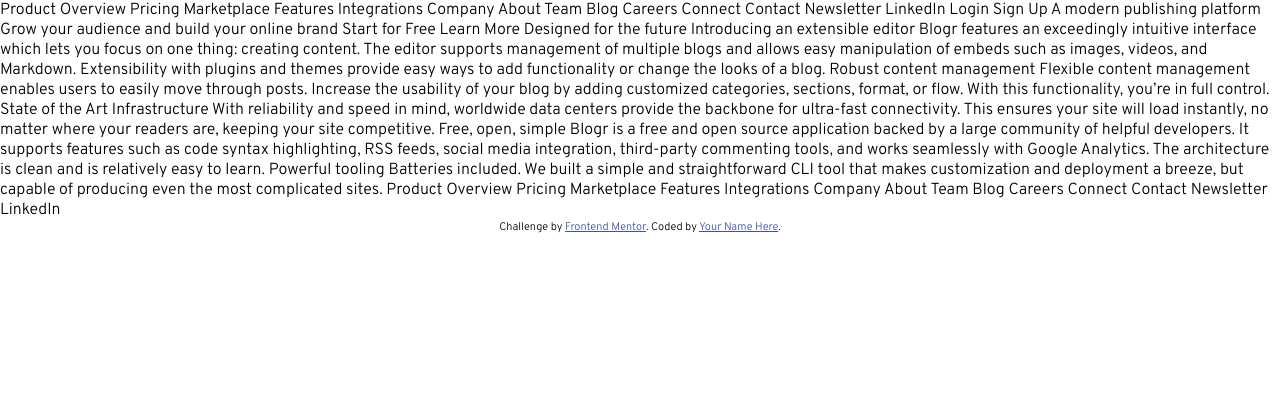
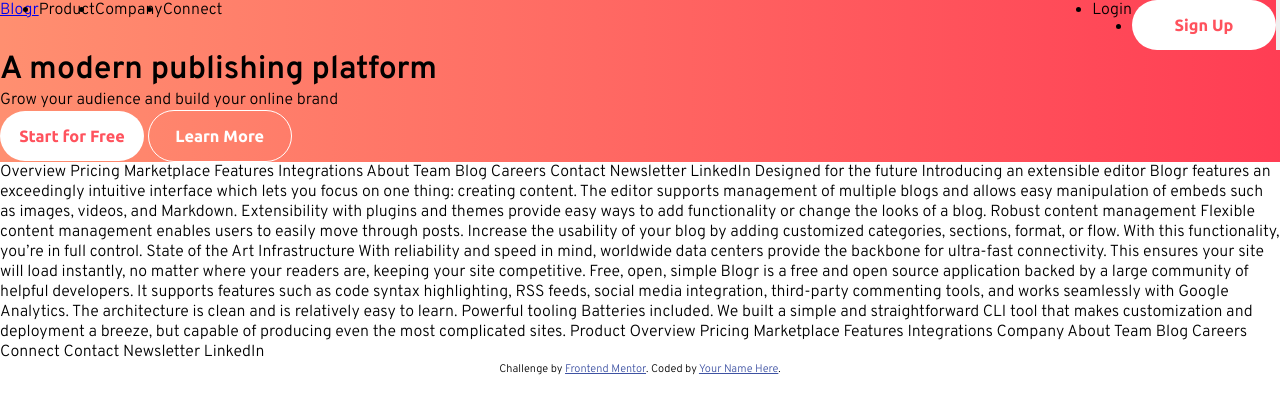
Before and after one commit to TimMartin13-Frontend-Mentor/blogr-landing-page, a website: page index.html in a window 1280 px wide. Drawn offline with Linux system fonts and the light colour scheme.

Commit message:
initial navbar layout, button styling

```diff
--- a/index.html
+++ b/index.html
@@ -15,35 +15,63 @@
   </style>
 </head>
 <body>
-  Product
+  <header class="hero-image">
+    <nav id="navbar">
+      <a href="#" class="logo">Blogr</a>
+      <div class="nav-list">
+        <ul class="menu">
+          <div class="menu-left">
+            <li>Product</li>
+            <li>Company</li>
+            <li>Connect</li>
+          </div>
+          <div class="menu-right">
+            <li>Login</li>
+            <li><button class="highlight-btn solid">Sign Up</button></li>
+          </div>
+        </ul>
+      </div>
+      <button class="hamburger">
+        <span></span>
+        <span></span>
+        <span></span>
+      </button>
+    </nav>
+    <div>
+      <h1>A modern publishing platform</h1>
+      <p>Grow your audience and build your online brand</p>
+      <div class="button-container">
+        <button class="highlight-btn solid">Start for Free</button>
+        <button class="highlight-btn outline">Learn More</button>
+      </div>
+    </div>
+  </header>
 
+<!-- Product -->
   Overview
   Pricing
   Marketplace
   Features
   Integrations
 
-  Company
+  <!-- Company -->
 
   About
   Team
   Blog
   Careers
 
-  Connect
+  <!-- Connect -->
 
   Contact
   Newsletter
   LinkedIn
 
-  Login
-  Sign Up
 
-  A modern publishing platform
-  Grow your audience and build your online brand
 
-  Start for Free
-  Learn More
+
+
+
 
   Designed for the future
 
--- a/sass/abstracts/_fonts.scss
+++ b/sass/abstracts/_fonts.scss
@@ -1,13 +1,18 @@
 @import url('https://fonts.googleapis.com/css2?family=Overpass:wght@300;600&family=Ubuntu:wght@400;500;700&display=swap');
 
-$overpass: 'Overpass', sans-serif;
-$ubuntu: 'Ubuntu', sans-serif;
+$overpass: 'Overpass', sans-serif; // Weights 300, 600
+$ubuntu: 'Ubuntu', sans-serif;  // Weights 400, 500, 700
 
 body {
   font-family: $overpass;
   font-size: 16px;
 }
 
+.highlight-btn {
+  font-family: $ubuntu;
+  font-size: 1.02rem;
+  font-weight: 700;
+}
 // .title {
 //   font-size: 0.7rem;
 //   text-transform: uppercase;
--- a/sass/abstracts/_variables.scss
+++ b/sass/abstracts/_variables.scss
@@ -1,5 +1,5 @@
 // Primary
-$light-red: hsl(356, 100%, 66%); // CTA text
+$light-red-text: hsl(356, 100%, 66%); // CTA text
 $very-light-red: hsl(355, 100%, 74%); // CTA hover background
 $very-dark-blue: hsl(208, 49%, 24%); // Headings
 
--- a/sass/components/__components-dir.scss
+++ b/sass/components/__components-dir.scss
@@ -1 +1,3 @@
-@forward "./advice_card";
+@forward "./button";
+@forward "./hero";
+@forward "./navbar";
--- /dev/null
+++ b/sass/components/_button.scss
@@ -0,0 +1,31 @@
+// Abstracts
+@use "./../abstracts/__abstracts-dir" as ab;
+
+.highlight-btn {
+  width: 9rem;
+  padding: 1rem;
+  border-radius: 2rem;
+  border-style: none;
+  transition: 0.3s;
+}
+
+.solid {
+  background-color: ab.$white;
+  color: ab.$light-red-text;
+
+  &:hover {
+    background-color: ab.$very-light-red;
+    color: ab.$white;
+  }
+}
+
+.outline {
+  border: 1px solid ab.$white;
+  background-color: transparent;
+  color: ab.$white;
+
+  &:hover {
+    background-color: ab.$white;
+    color: ab.$light-red-text;
+  }
+}
--- /dev/null
+++ b/sass/components/_hero.scss
@@ -0,0 +1,6 @@
+// Abstracts
+@use "./../abstracts/__abstracts-dir" as ab;
+
+.hero-image {
+  background-image: linear-gradient(to right, ab.$very-light-red, ab.$light-red);
+}
--- a/sass/components/_advice_card.scss
+++ b/sass/components/_navbar.scss
@@ -1,5 +1,21 @@
 // Abstracts
 @use "./../abstracts/__abstracts-dir" as ab;
+
+#navbar,
+.menu,
+.menu-left,
+.menu-right {
+  display: flex;
+  flex-direction: row;
+}
+
+#navbar, .nav-list {
+  width: 100%;
+}
+
+.menu {
+  justify-content: space-between;
+}
 
 // .card {
 //   background-color: ab.$dark-grayish-blue;
```
Also changed, not shown: styles/style.css, 1 other file.
